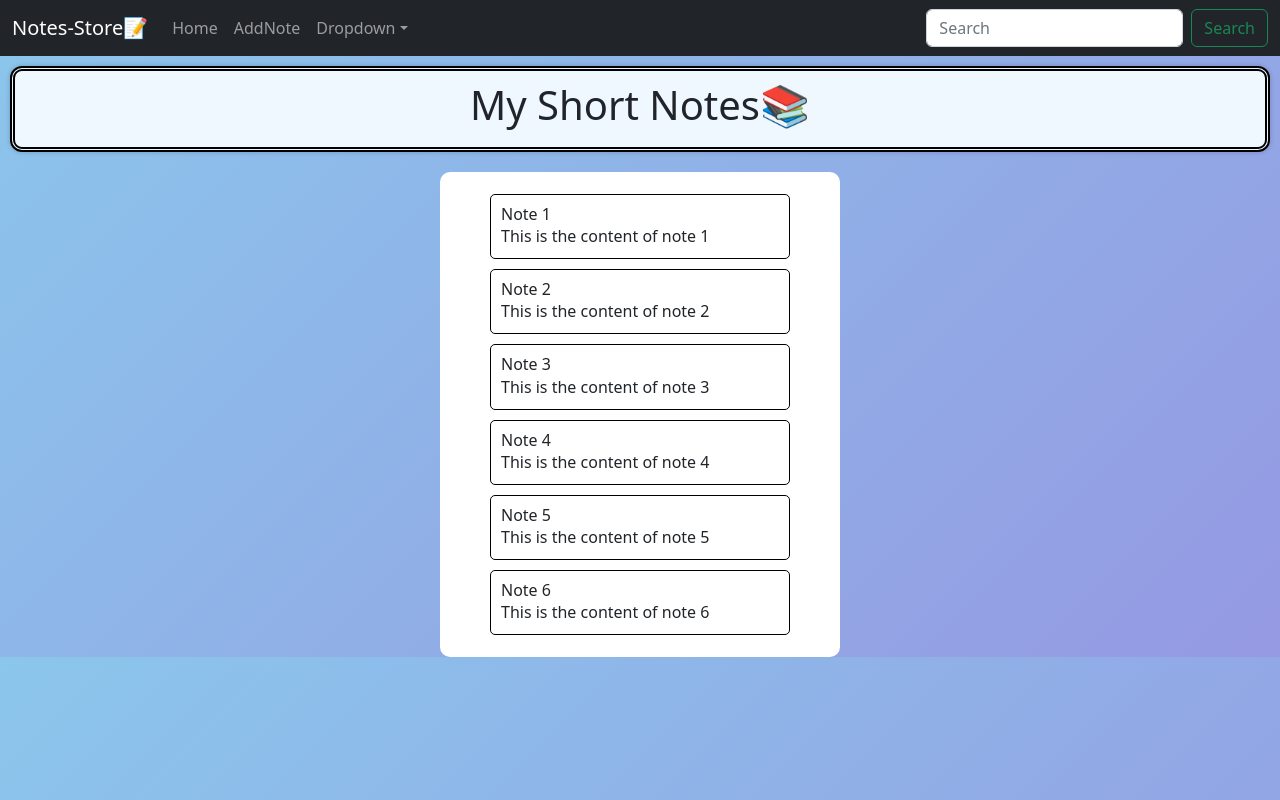
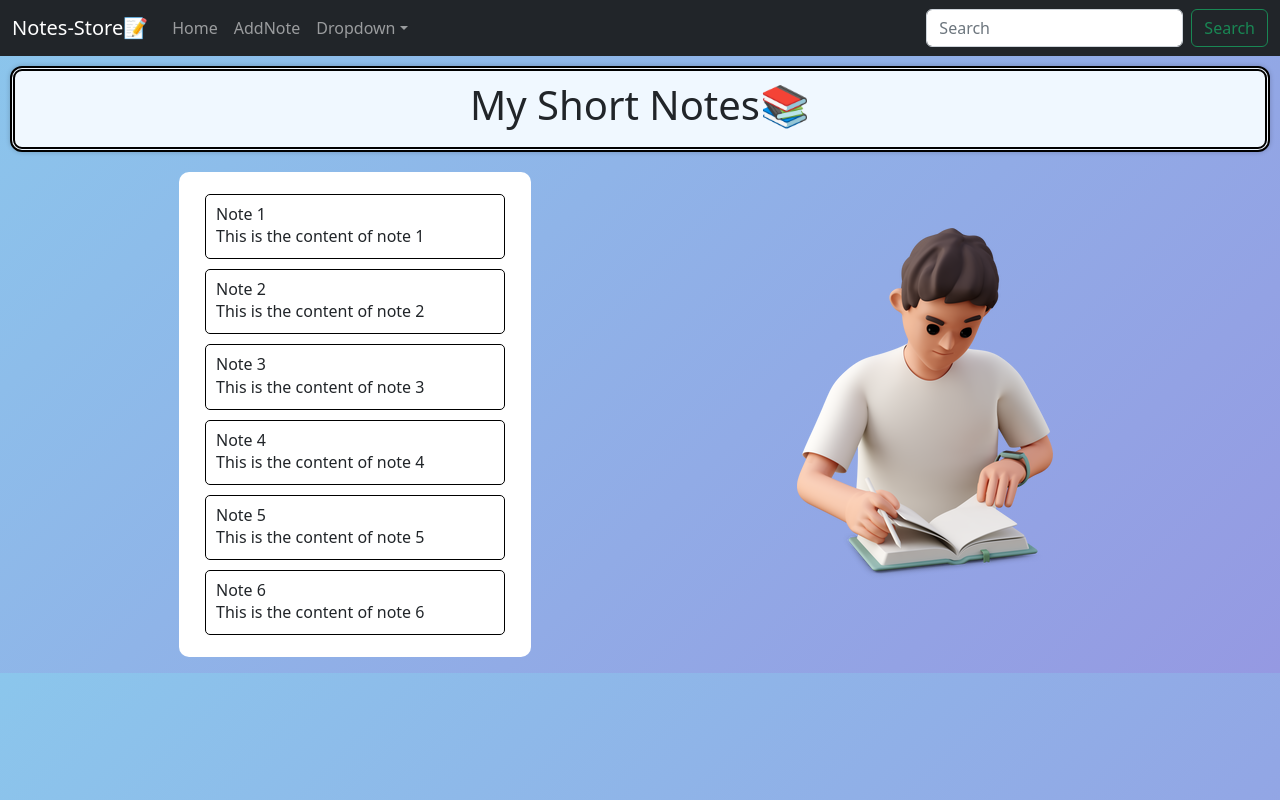
Before and after one commit to AnandShirbhaiyye/notes-store, a React (Create React App) app: page / in a window 1280 px wide. Built offline with nearby package versions, Linux system fonts and the light colour scheme.

Commit message:
added images

```diff
--- a/src/views/Home/Home.css
+++ b/src/views/Home/Home.css
@@ -10,7 +10,7 @@
   .notes-container{
     background-color: white;
     padding: 12px;
-    width: 400px;
+    width: 352px;
     margin-left: auto;
     margin-right: auto;
     border-radius: 10px;
--- a/src/views/Home/Home.js
+++ b/src/views/Home/Home.js
@@ -1,53 +1,68 @@
-import React from 'react';
-import './Home.css';
-import {useState} from 'react';
-import Navbar from '../../components/Navbar/Navbar';
-import Note from '../../components/Note/Note';
+import React from "react";
+import "./Home.css";
+import { useState } from "react";
+import Navbar from "../../components/Navbar/Navbar";
+import Note from "../../components/Note/Note";
+import boynotesapp from "./img/boy-notes-app.png";
+import girlnotesapp from "./img/girl-notes-app.png";
+
+const headerImage = Math.floor(Math.random() * 2) ? boynotesapp : girlnotesapp;
 
 function Home() {
   const [notes, setNotes] = useState([
     {
       title: "Note 1",
-      content: "This is the content of note 1"
+      content: "This is the content of note 1",
     },
     {
       title: "Note 2",
-      content: "This is the content of note 2"
+      content: "This is the content of note 2",
     },
     {
       title: "Note 3",
-      content: "This is the content of note 3"
+      content: "This is the content of note 3",
     },
     {
       title: "Note 4",
-      content: "This is the content of note 4"
+      content: "This is the content of note 4",
     },
     {
       title: "Note 5",
-      content: "This is the content of note 5"
+      content: "This is the content of note 5",
     },
     {
       title: "Note 6",
-      content: "This is the content of note 6"
-    }
-  ])
+      content: "This is the content of note 6",
+    },
+  ]);
   return (
     <>
-    <Navbar/>
-
-    <div className='app-title-container'>
-        <h1 className='app-title text-center'>My Short Notes📚</h1>
+      <Navbar />
+      <div className="app-title-container">
+        <h1 className="app-title text-center">My Short Notes📚</h1>
       </div>
-      <div className='notes-container'>
-        {
-          notes.map((note, index)=>{
-            return (<Note title={note.title} content={note.content}/>)
-          })
-        }
+      <div className="container">
+        <div className="row">
+          <div className="col-md-6">
+            <div className="notes-container mb-3">
+              {notes.map((note, index) => {
+                return <Note title={note.title} content={note.content} />;
+              })}
+            </div>
+          </div>
+          <div className="col-md-6">
+            <div className="p-2 mt-5">
+              <img
+                src={headerImage}
+                alt=""
+                className="img-fluid mx-auto d-block "
+              />
+            </div>
+          </div>
+        </div>
       </div>
-
     </>
-  )
+  );
 }
 
-export default Home
+export default Home;
```
Also changed, not shown: src/views/Home/img/boy-notes-app.png (added), src/views/Home/img/girl-notes-app.png (added).
